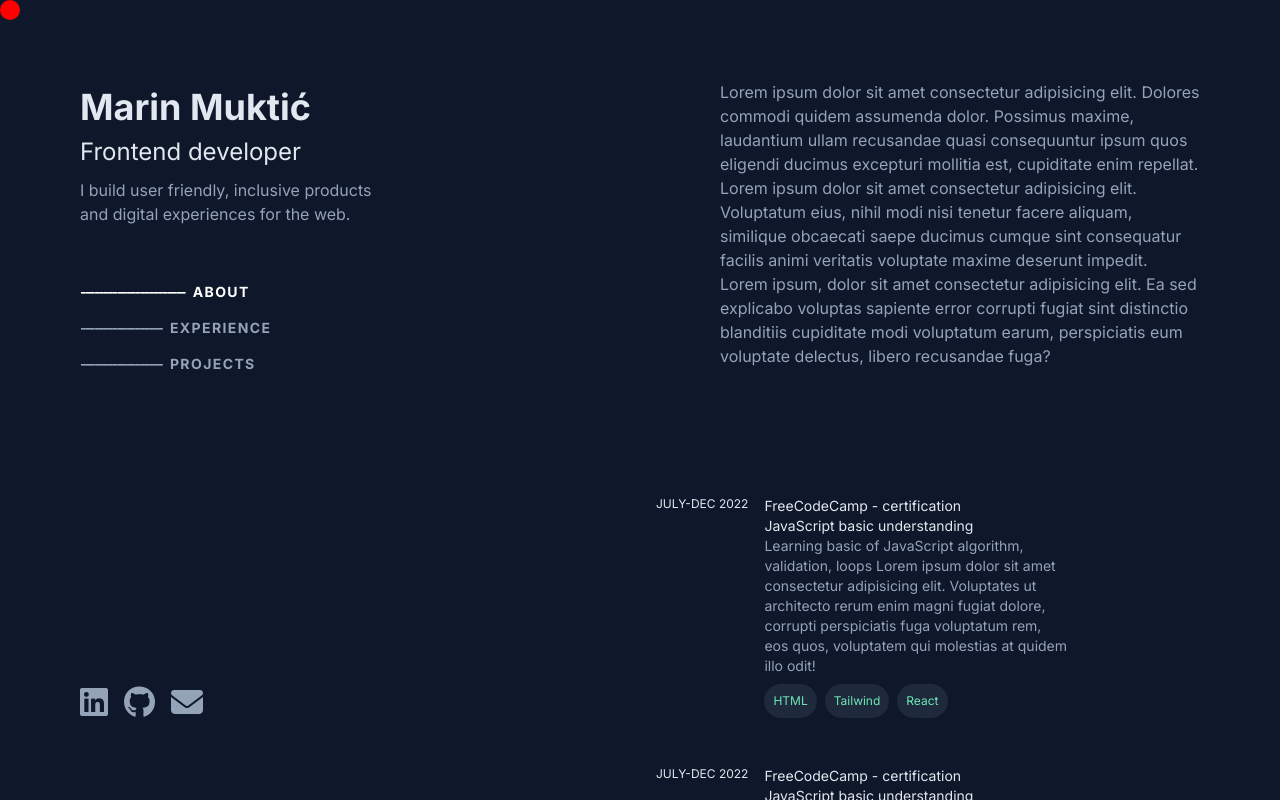
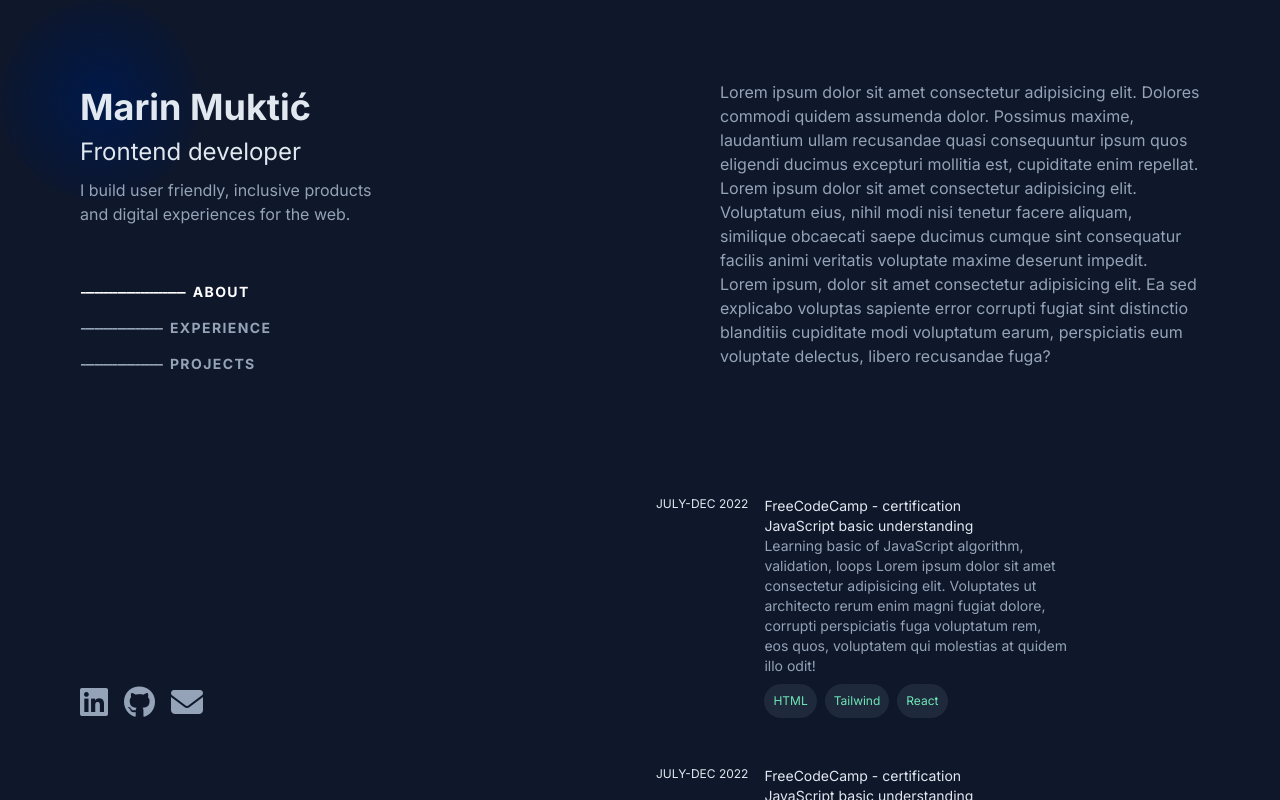
Before and after one commit to Marin303/portfolio_react, a React (Create React App) app: page / in a window 1280 px wide. Built offline with nearby package versions, Linux system fonts and the light colour scheme.

Commit message:
hover effect on larger screens

```diff
--- a/package.json
+++ b/package.json
@@ -36,6 +36,7 @@
     ]
   },
   "devDependencies": {
+    "@babel/plugin-proposal-private-property-in-object": "^7.21.11",
     "tailwindcss": "^3.3.3"
   }
 }
--- a/src/App.css
+++ b/src/App.css
@@ -28,9 +28,14 @@
 }
 
 .hoverContainer:hover .hoverEffect {
-  @apply opacity-50 transition-all duration-300;
+  @apply lg:opacity-50 lg:transition-all lg:duration-300;
 }
 
 .hoverContainer .hoverEffect:hover {
-  @apply opacity-100 bg-slate-800 cursor-pointer;
+  @apply lg:opacity-100 lg:bg-slate-800 lg:cursor-pointer;
 }
+
+.cursor
+{
+  @apply hidden lg:block
+}
--- a/src/Pages/Experience.jsx
+++ b/src/Pages/Experience.jsx
@@ -2,11 +2,11 @@ import React from "react";
 
 const Experience = () => {
   return (
-    <div className="lg:hoverContainer relative" id="experience">
+    <div className="hoverContainer relative" id="experience">
       <div className="bg-black w-full md:pl-20 p-5 h-14 lg:hidden flex items-center sticky top-0">
         EXPERIENCE
       </div>
-      <section className="lg:hoverEffect flex flex-col sm:flex-row sm:justify-around lg:justify-start gap-4 mt-4 p-4 rounded text-sm">
+      <section className="hoverEffect flex flex-col sm:flex-row sm:justify-around lg:justify-start gap-4 mt-4 p-4 rounded text-sm">
         <p className="text-xs">JULY-DEC 2022</p>
         <div className="md:w-1/2">
           <p>FreeCodeCamp - certification</p>
@@ -25,7 +25,7 @@ const Experience = () => {
           </div>
         </div>
       </section>
-      <section className="lg:hoverEffect flex flex-col sm:flex-row sm:justify-around lg:justify-start gap-4 mt-4 p-4 rounded text-sm">
+      <section className="hoverEffect flex flex-col sm:flex-row sm:justify-around lg:justify-start gap-4 mt-4 p-4 rounded text-sm">
         <p className="text-xs">JULY-DEC 2022</p>
         <div className="md:w-1/2">
           <p>FreeCodeCamp - certification</p>
@@ -44,7 +44,7 @@ const Experience = () => {
           </div>
         </div>
       </section>
-      <section className="lg:hoverEffect flex flex-col sm:flex-row sm:justify-around lg:justify-start gap-4 mt-4 p-4 rounded text-sm">
+      <section className="hoverEffect flex flex-col sm:flex-row sm:justify-around lg:justify-start gap-4 mt-4 p-4 rounded text-sm">
         <p className="text-xs">JULY-DEC 2022</p>
         <div className="md:w-1/2">
           <p>FreeCodeCamp - certification</p>
--- a/src/Pages/Projects.jsx
+++ b/src/Pages/Projects.jsx
@@ -2,11 +2,11 @@ import React from "react";
 
 const Projects = () => {
   return (
-    <div id="projects">
+    <div id="projects" className="hoverContainer">
       <div className="bg-black w-100 md:pl-20 p-5 h-14 lg:hidden flex items-center sticky top-0">
         PROJECTS
       </div>
-      <section className="lg:hoverEffect flex flex-col sm:flex-row sm:justify-around lg:justify-start gap-4 mt-4 p-4 rounded text-sm">
+      <section className="hoverEffect flex flex-col sm:flex-row sm:justify-around lg:justify-start gap-4 mt-4 p-4 rounded text-sm">
       <p className="text-xs">IMAGE of Projects</p>
         <div className="md:w-1/2">
           <p>FreeCodeCamp - certification</p>
@@ -26,7 +26,7 @@ const Projects = () => {
           {/* hereImg */}
         </div>
       </section>
-      <section className="lg:hoverEffect flex flex-col sm:flex-row sm:justify-around lg:justify-start gap-4 mt-4 p-4 rounded text-sm">
+      <section className="hoverEffect flex flex-col sm:flex-row sm:justify-around lg:justify-start gap-4 mt-4 p-4 rounded text-sm">
       <p className="text-xs">IMAGE of Projects</p>
         <div className="md:w-1/2">
           <p>FreeCodeCamp - certification</p>
@@ -46,7 +46,7 @@ const Projects = () => {
           {/* hereImg */}
         </div>
       </section>
-      <section className="lg:hoverEffect flex flex-col sm:flex-row sm:justify-around lg:justify-start gap-4 mt-4 p-4 rounded text-sm">
+      <section className="hoverEffect flex flex-col sm:flex-row sm:justify-around lg:justify-start gap-4 mt-4 p-4 rounded text-sm">
       <p className="text-xs">IMAGE of Projects</p>
         <div className="md:w-1/2">
           <p>FreeCodeCamp - certification</p>
--- a/src/Utility/CursorShadow.jsx
+++ b/src/Utility/CursorShadow.jsx
@@ -2,15 +2,15 @@ import React, { useEffect, useRef } from "react";
 
 const CursorShadow = () => {
   const cursorRef = useRef(null);
-  const cursorSize = 20;
+  const cursorSize = 200;
 
   const cursorStyle = {
     width: `${cursorSize}px`,
     height: `${cursorSize}px`,
     position: "fixed",
     borderRadius: "50%",
-    background: "red",
     pointerEvents: "none",
+    background:"radial-gradient(circle, rgba(0,25,74,1) 0%, rgba(0,0,0,0) 80%)"
   };
 
   useEffect(() => {
@@ -33,7 +33,7 @@ const CursorShadow = () => {
       document.removeEventListener("mousemove", handleMouseMove);
     };
   }, []);
-  return <div id="cursor" ref={cursorRef} style={cursorStyle}></div>;
+  return <div className="cursor" ref={cursorRef} style={cursorStyle}></div>;
 };
 
 export default CursorShadow;
--- a/src/index.css
+++ b/src/index.css
@@ -5,6 +5,7 @@ body {
     sans-serif;
   -webkit-font-smoothing: antialiased;
   -moz-osx-font-smoothing: grayscale;
+  user-select: none;
 }
 
 code {
```
Also changed, not shown: 1 other file (tests, documents, lock files or other folders).
